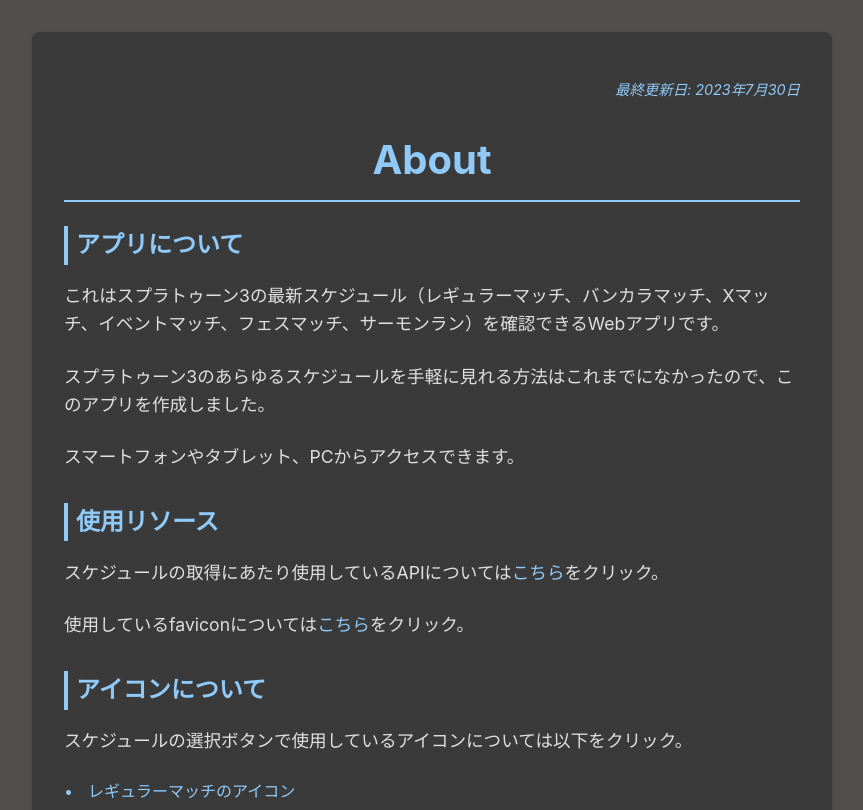
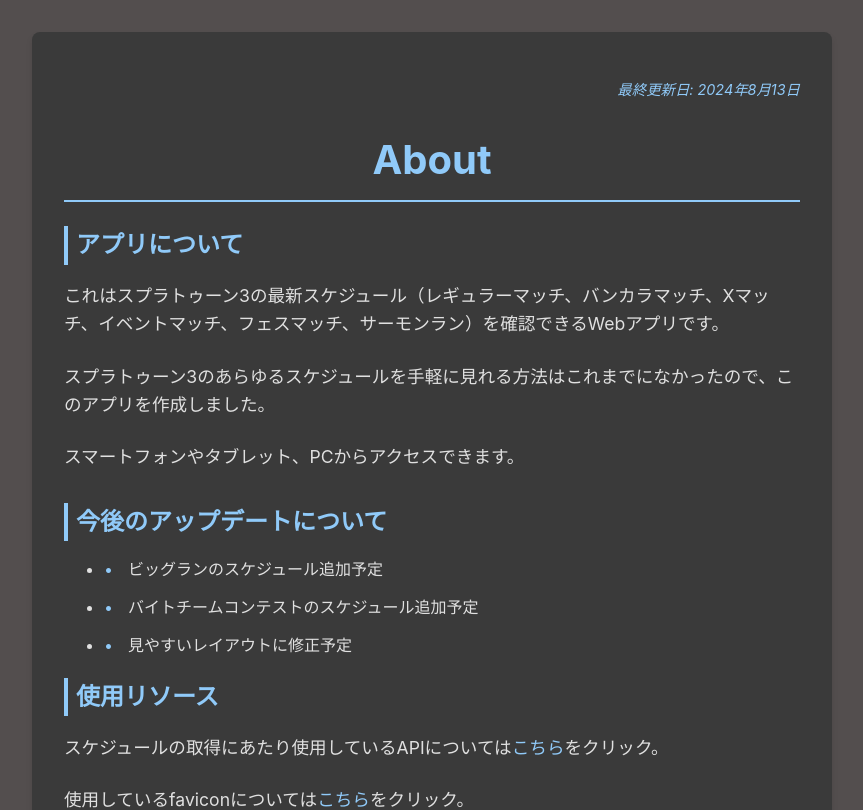
Before and after one commit to Keisuke2/spla3-schedule-app, a Next.js app: page /about in a window 1280 px wide. Shown: the top 810 px of the page, without its empty margins (208-1071 px from the left). Built offline with nearby package versions, Linux system fonts and the light colour scheme.

Commit message:
aboutページの修正と追加

```diff
--- a/src/components/About.jsx
+++ b/src/components/About.jsx
@@ -1,5 +1,6 @@
-import React, { useEffect } from "react";
+import React from "react";
 import Head from "next/head";
+import Script from 'next/script';
 import styles from "../styles/About.module.css";
 
 export default function About() {
@@ -12,25 +13,10 @@ export default function About() {
 }
 
 function Header() {
-    useEffect(() => {
-        const script = document.createElement('script');
-        script.innerHTML = `
-            (function(w,d,s,l,i){w[l]=w[l]||[];w[l].push({'gtm.start':
-            new Date().getTime(),event:'gtm.js'});var f=d.getElementsByTagName(s)[0],
-            j=d.createElement(s),dl=l!='dataLayer'?'&l='+l:'';j.async=true;j.src=
-            'https://www.googletagmanager.com/gtm.js?id='+i+dl;f.parentNode.insertBefore(j,f);
-            })(window,document,'script','dataLayer','GTM-MS3PGCXS');
-        `;
-        document.head.appendChild(script);
-
-        return () => {
-            document.head.removeChild(script);
-        };
-    }, []);
 
     return (
+        <>
             <Head prefix='og:http://ogp.me/ns#'>
-
                 <meta charSet='utf-8' />
                 <meta name='viewport' content='width=device-width' />
                 <title>Splatoon3 最新スケジュール</title>
@@ -45,13 +31,27 @@ function Header() {
                 <link rel="apple-touch-icon" href="/icon.png"></link>
                 <link rel="icon" href="/favicon.ico" />
             </Head>
+            <Script
+                id="gtm-script"
+                strategy="afterInteractive"
+                dangerouslySetInnerHTML={{
+                    __html: `
+                    (function(w,d,s,l,i){w[l]=w[l]||[];w[l].push({'gtm.start':
+                    new Date().getTime(),event:'gtm.js'});var f=d.getElementsByTagName(s)[0],
+                    j=d.createElement(s),dl=l!='dataLayer'?'&l='+l:'';j.async=true;j.src=
+                    'https://www.googletagmanager.com/gtm.js?id='+i+dl;f.parentNode.insertBefore(j,f);
+                    })(window,document,'script','dataLayer','GTM-MS3PGCXS');
+                    `
+                }}
+            />
+        </>
     )
 }
 
 function Main() {
     return (
         <div className={styles.container}>
-            <p className={styles.lastUpdated}>最終更新日: 2023年7月30日</p>
+            <p className={styles.lastUpdated}>最終更新日: 2024年8月13日</p>
             <h1 className={styles.title}>About</h1>
 
             <section className={styles.section}>
@@ -61,14 +61,19 @@ function Main() {
                 <p className={styles.paragraph}>スマートフォンやタブレット、PCからアクセスできます。</p>
             </section>
 
+            <section>
+                <h2 className={styles.sectionTitle}>今後のアップデートについて</h2>
+                <ul>
+                    <li className={styles.listItem}>ビッグランのスケジュール追加予定</li>
+                    <li className={styles.listItem}>バイトチームコンテストのスケジュール追加予定</li>
+                    <li className={styles.listItem}>見やすいレイアウトに修正予定</li>
+                </ul>
+            </section>
+
             <section className={styles.section}>
                 <h2 className={styles.sectionTitle}>使用リソース</h2>
                 <p className={styles.paragraph}>スケジュールの取得にあたり使用しているAPIについては<a href="https://spla3.yuu26.com/" className={styles.link}>こちら</a>をクリック。</p>
                 <p className={styles.paragraph}>使用しているfaviconについては<a href="https://onwa-illust.com/material/26189/" className={styles.link}>こちら</a>をクリック。</p>
-            </section>
-
-            <section className={styles.section}>
-                <h2 className={styles.sectionTitle}>アイコンについて</h2>
                 <p className={styles.paragraph}>スケジュールの選択ボタンで使用しているアイコンについては以下をクリック。</p>
                 <ul className={styles.list}>
                     <li className={styles.listItem}><a href="https://splatoonwiki.org/wiki/Regular_Battle" className={styles.link}>レギュラーマッチのアイコン</a></li>
```
Lines whose indentation alone changed are shown as unchanged.
